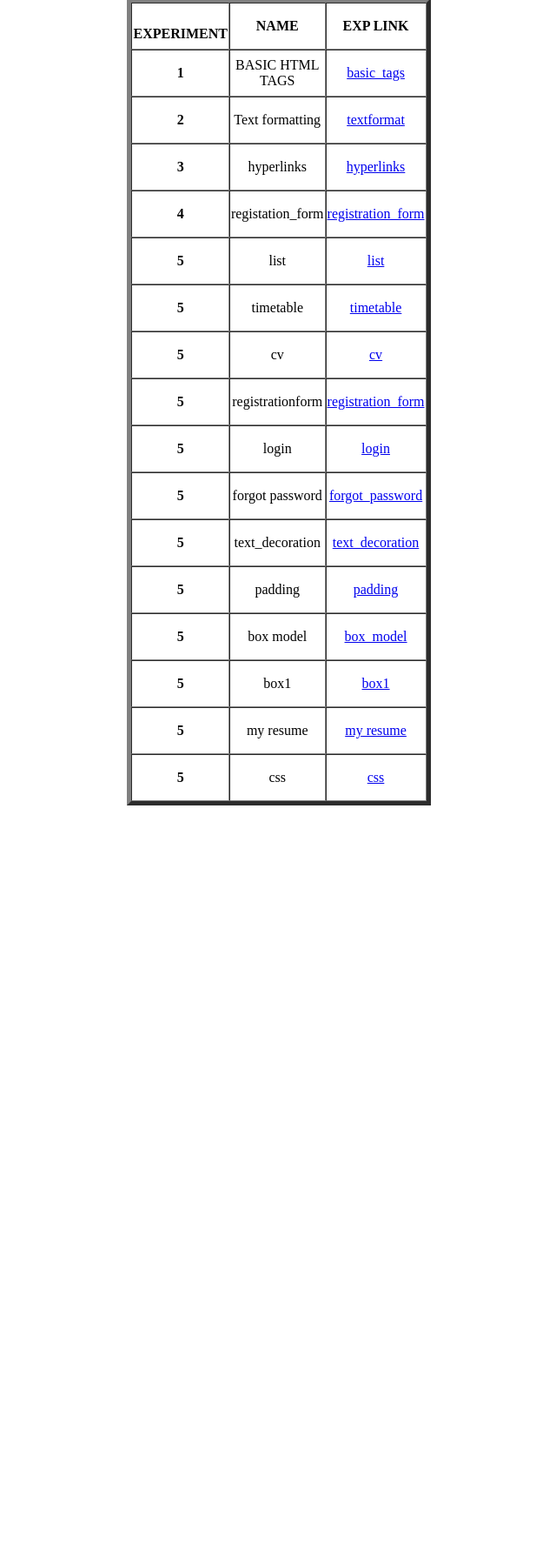
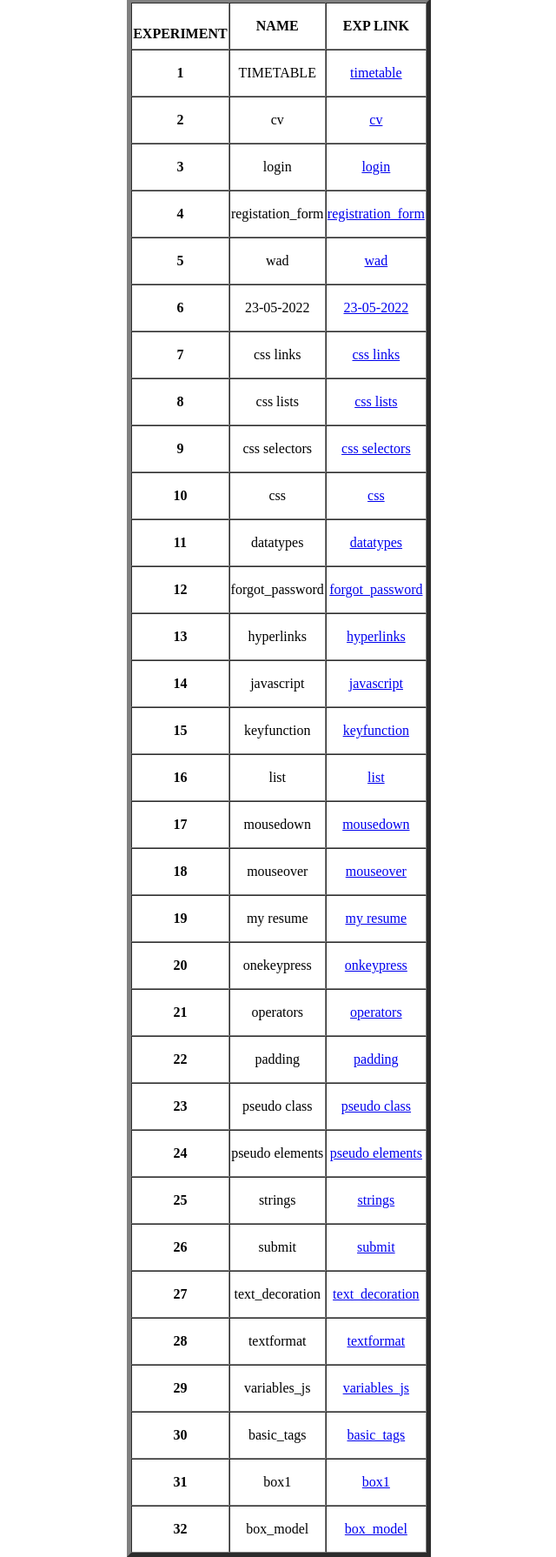
Before and after one commit to LikhithaSreeja12/WAD_LAB_5410, a plain HTML site: page index.html in a window 1280 px wide. Shown: the part 82-1872 px from the top of the page at 87% size, without its empty margins (319-959 px from the left). Before the commit the page ends 1016 px from the top, so only its background shows below. Drawn offline with Linux system fonts and the light colour scheme.

Commit message:
Update index.html

```diff
--- a/index.html
+++ b/index.html
@@ -21,19 +21,19 @@
         </tr>
             <td align="center" height="50">
                 <b>1</b></td>
-            <td align="center" height="50">BASIC HTML TAGS</td>
-            <td align="center" heigth="50"><a href="basic_tags.html">basic_tags</a></td>
+            <td align="center" height="50">TIMETABLE</td>
+            <td align="center" heigth="50"><a href="timetable.html">timetable</a></td>
 
         </tr>
         <td align="center" height="50">
                 <b>2</b></td>
-            <td align="center" height="50">Text formatting</td>
-            <td align="center" heigth="50"><a href="textformat.html">textformat</a></td>
+            <td align="center" height="50">cv</td>
+            <td align="center" heigth="50"><a href="cv.html">cv</a></td>
         <tr>
             <td align="center" height="50">
                 <b>3</b></td>
-            <td align="center" height="50">hyperlinks</td>
-            <td align="center" heigth="50"><a href="hyperlinks.html">hyperlinks</a></td>
+            <td align="center" height="50">login</td>
+            <td align="center" heigth="50"><a href="login.html">login</a></td>
         </tr>
         <tr>
             <td align="center" height="50">
@@ -44,72 +44,168 @@
         <tr>
             <td align="center" height="50">
                 <b>5</b></td>
+            <td align="center" height="50">wad</td>
+            <td align="center" heigth="50"><a href="wad.html">wad</a></td>
+        </tr>
+        <tr>
+            <td align="center" height="50">
+                <b>6</b></td>
+            <td align="center" height="50">23-05-2022</td>
+            <td align="center" heigth="50"><a href="23-05-2022.html">23-05-2022</a></td>
+        </tr>
+        <tr>
+            <td align="center" height="50">
+                <b>7</b></td>
+            <td align="center" height="50">css links</td>
+            <td align="center" heigth="50"><a href="css links.html">css links</a></td>
+        </tr>
+        <tr>
+            <td align="center" height="50">
+                <b>8</b></td>
+            <td align="center" height="50">css lists</td>
+            <td align="center" heigth="50"><a href="css lists.html">css lists</a></td>
+        </tr>
+        <tr>
+            <td align="center" height="50">
+                <b>9</b></td>
+            <td align="center" height="50">css selectors</td>
+            <td align="center" heigth="50"><a href="css selectors.html">css selectors</a></td>
+        </tr>
+        <tr>
+            <td align="center" height="50">
+                <b>10</b></td>
+            <td align="center" height="50">css</td>
+            <td align="center" heigth="50"><a href="css.html">css</a></td>
+        </tr>
+        <tr>
+            <td align="center" height="50">
+                <b>11</b></td>
+            <td align="center" height="50">datatypes</td>
+            <td align="center" heigth="50"><a href="datatypes.html">datatypes</a></td>
+        </tr>
+        <tr>
+            <td align="center" height="50">
+                <b>12</b></td>
+            <td align="center" height="50">forgot_password</td>
+            <td align="center" heigth="50"><a href="forgot_password.html">forgot_password</a></td>
+        </tr>
+        <tr>
+            <td align="center" height="50">
+                <b>13</b></td>
+            <td align="center" height="50">hyperlinks</td>
+            <td align="center" heigth="50"><a href="hyperlinks.html">hyperlinks</a></td>
+        </tr>
+        <tr>
+            <td align="center" height="50">
+                <b>14</b></td>
+            <td align="center" height="50">javascript</td>
+            <td align="center" heigth="50"><a href="javascript.html">javascript</a></td>
+        </tr>
+        <tr>
+            <td align="center" height="50">
+                <b>15</b></td>
+            <td align="center" height="50">keyfunction</td>
+            <td align="center" heigth="50"><a href="keyfunction.html">keyfunction</a></td>
+        </tr>
+        <tr>
+            <td align="center" height="50">
+                <b>16</b></td>
             <td align="center" height="50">list</td>
             <td align="center" heigth="50"><a href="list.html">list</a></td>
         </tr>
         <tr>
             <td align="center" height="50">
-                <b>5</b></td>
-            <td align="center" height="50">timetable</td>
-            <td align="center" heigth="50"><a href="timetable.html">timetable</a></td>
+                <b>17</b></td>
+            <td align="center" height="50">mousedown</td>
+            <td align="center" heigth="50"><a href="mousedown.html">mousedown</a></td>
         </tr>
         <tr>
             <td align="center" height="50">
-                <b>5</b></td>
-            <td align="center" height="50">cv</td>
-            <td align="center" heigth="50"><a href="cv.html">cv</a></td>
+                <b>18</b></td>
+            <td align="center" height="50">mouseover</td>
+            <td align="center" heigth="50"><a href="mouseover.html">mouseover</a></td>
         </tr>
         <tr>
             <td align="center" height="50">
-                <b>5</b></td>
-            <td align="center" height="50">registrationform</td>
-            <td align="center" heigth="50"><a href="registration_form.html">registration_form</a></td>
+                <b>19</b></td>
+            <td align="center" height="50">my resume</td>
+            <td align="center" heigth="50"><a href="my resume.html">my resume</a></td>
         </tr>
         <tr>
             <td align="center" height="50">
-                <b>5</b></td>
-            <td align="center" height="50">login</td>
-            <td align="center" heigth="50"><a href="login.html">login</a></td>
+                <b>20</b></td>
+            <td align="center" height="50">onekeypress</td>
+            <td align="center" heigth="50"><a href="onkeypress.html">onkeypress</a></td>
         </tr>
         <tr>
             <td align="center" height="50">
-                <b>5</b></td>
-            <td align="center" height="50">forgot password</td>
-            <td align="center" heigth="50"><a href="forgot_password.html">forgot_password</a></td>
+                <b>21</b></td>
+            <td align="center" height="50">operators</td>
+            <td align="center" heigth="50"><a href="operators.html">operators</a></td>
         </tr>
         <tr>
             <td align="center" height="50">
-                <b>5</b></td>
+                <b>22</b></td>
+            <td align="center" height="50">padding</td>
+            <td align="center" heigth="50"><a href="padding.html">padding</a></td>
+        </tr>
+        <tr>
+            <td align="center" height="50">
+                <b>23</b></td>
+            <td align="center" height="50">pseudo class</td>
+            <td align="center" heigth="50"><a href="pseudo class.html">pseudo class</a></td>
+        </tr>
+        <tr>
+            <td align="center" height="50">
+                <b>24</b></td>
+            <td align="center" height="50">pseudo elements</td>
+            <td align="center" heigth="50"><a href="psuedo elements.html">pseudo elements</a></td>
+        </tr>
+        <tr>
+            <td align="center" height="50">
+                <b>25</b></td>
+            <td align="center" height="50">strings</td>
+            <td align="center" heigth="50"><a href="strings.html">strings</a></td>
+        </tr>
+        <tr>
+            <td align="center" height="50">
+                <b>26</b></td>
+            <td align="center" height="50">submit</td>
+            <td align="center" heigth="50"><a href="submit.html">submit</a></td>
+        </tr>
+        <tr>
+            <td align="center" height="50">
+                <b>27</b></td>
             <td align="center" height="50">text_decoration</td>
             <td align="center" heigth="50"><a href="text_decoration.html">text_decoration</a></td>
         </tr>
         <tr>
             <td align="center" height="50">
-                <b>5</b></td>
-            <td align="center" height="50">padding</td>
-            <td align="center" heigth="50"><a href="padding.html">padding</a></td>
+                <b>28</b></td>
+            <td align="center" height="50">textformat</td>
+            <td align="center" heigth="50"><a href="textformat.html">textformat</a></td>
         </tr>
         <tr>
             <td align="center" height="50">
-                <b>5</b></td>
-            <td align="center" height="50">box model</td>
-            <td align="center" heigth="50"><a href="box_model.html">box_model</a></td>
+                <b>29</b></td>
+            <td align="center" height="50">variables_js</td>
+            <td align="center" heigth="50"><a href="variables_js.html">variables_js</a></td>
         </tr>
         <tr>
             <td align="center" height="50">
-                <b>5</b></td>
+                <b>30</b></td>
+            <td align="center" height="50">basic_tags</td>
+            <td align="center" heigth="50"><a href="basic_tags.html">basic_tags</a></td>
+        </tr>
+        <tr>
+            <td align="center" height="50">
+                <b>31</b></td>
             <td align="center" height="50">box1</td>
             <td align="center" heigth="50"><a href="box1.html">box1</a></td>
         </tr>
         <tr>
             <td align="center" height="50">
-                <b>5</b></td>
-            <td align="center" height="50">my resume</td>
-            <td align="center" heigth="50"><a href="my resume.html">my resume</a></td>
+                <b>32</b></td>
+            <td align="center" height="50">box_model</td>
+            <td align="center" heigth="50"><a href="box_model.html">box_model</a></td>
         </tr>
-	<tr>
-            <td align="center" height="50">
-                <b>5</b></td>
-            <td align="center" height="50">css</td>
-            <td align="center" heigth="50"><a href="css.html">css</a></td>
-        </tr>
```
Lines whose indentation alone changed are shown as unchanged.
